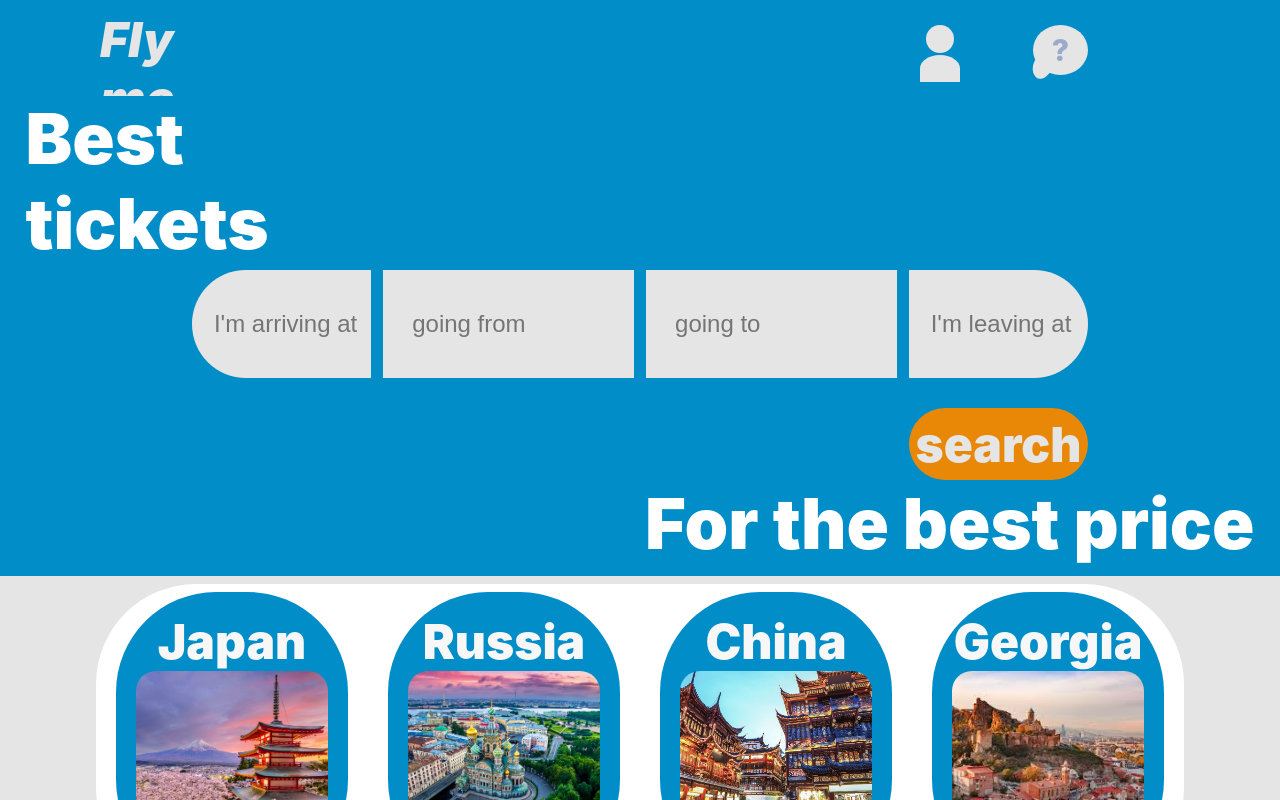
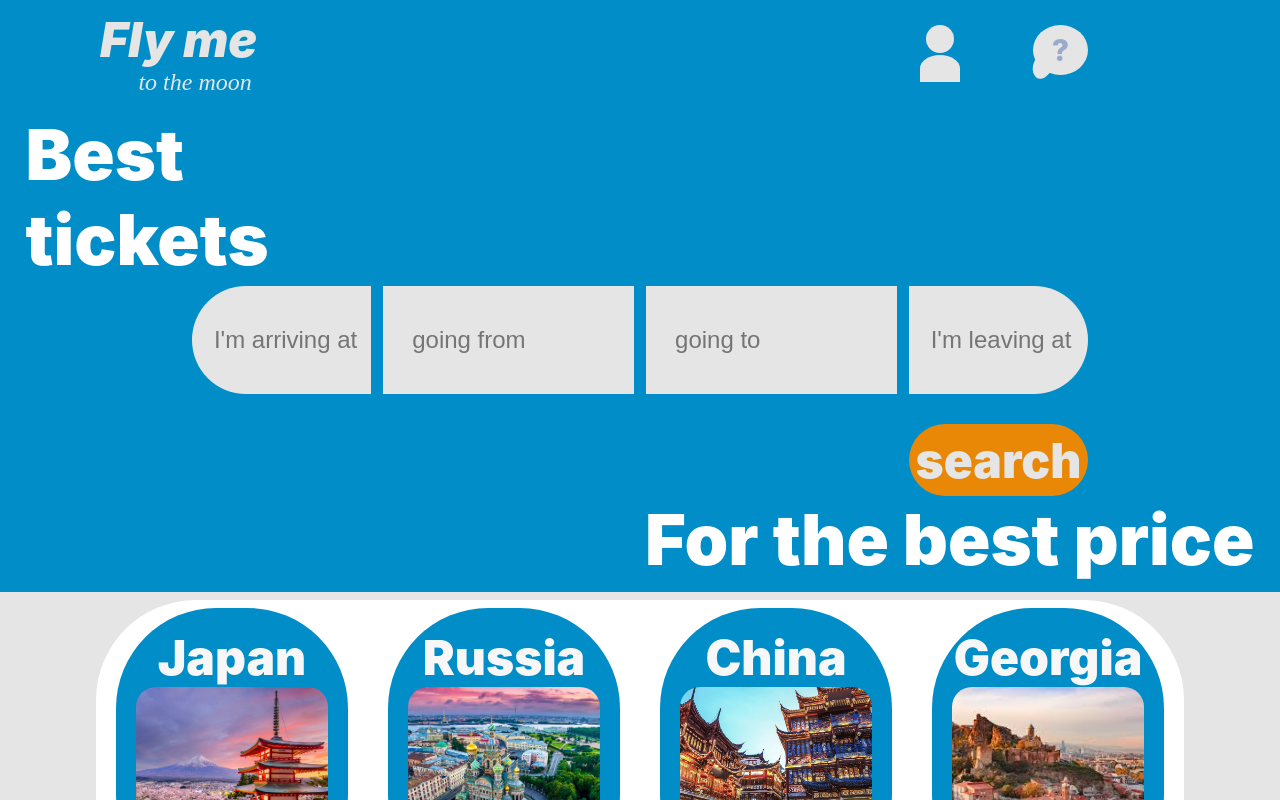
Before and after one commit to MneMoSho/checkRepo, a React (Create React App) app in the folder front/: page / in a window 1280 px wide. Shown: the top 800 px of the page. Built offline with nearby package versions, Linux system fonts and the light colour scheme; no server answers; a web font is replaced by a local one.

Commit message:
docker(check)

```diff
--- a/front/src/styles/App.css
+++ b/front/src/styles/App.css
@@ -12,7 +12,7 @@ html {
 .header {
     position:relative;
     width: 100%; /* Changed from 100vw to 100% */
-    height: 12vh;
+    height: 14vh;
     background-color: #018DC8;
     top: 0;
 }
@@ -122,7 +122,7 @@ html {
     display: flex;
     flex-direction: column;
     align-items: flex-start;
-    width: 10%;
+    width: 20%;
     height: 100vh;
 }
 
```
